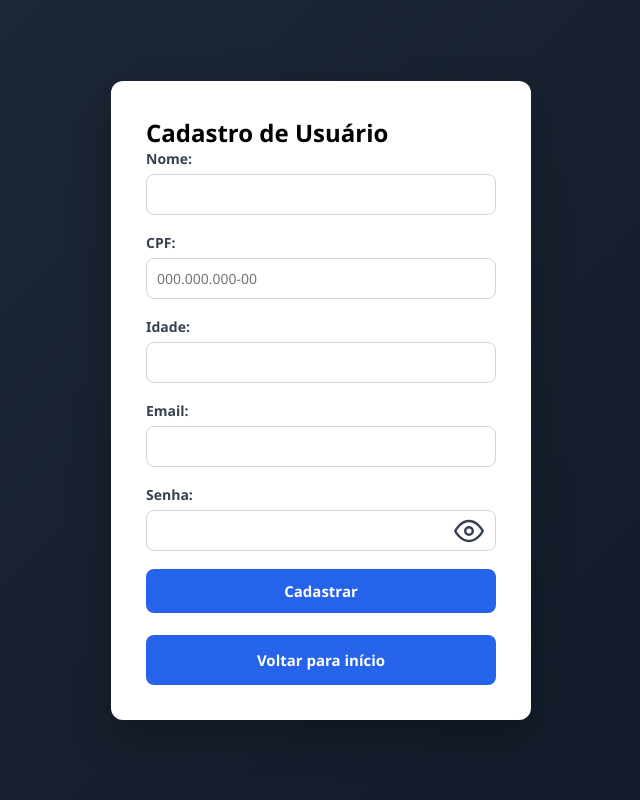
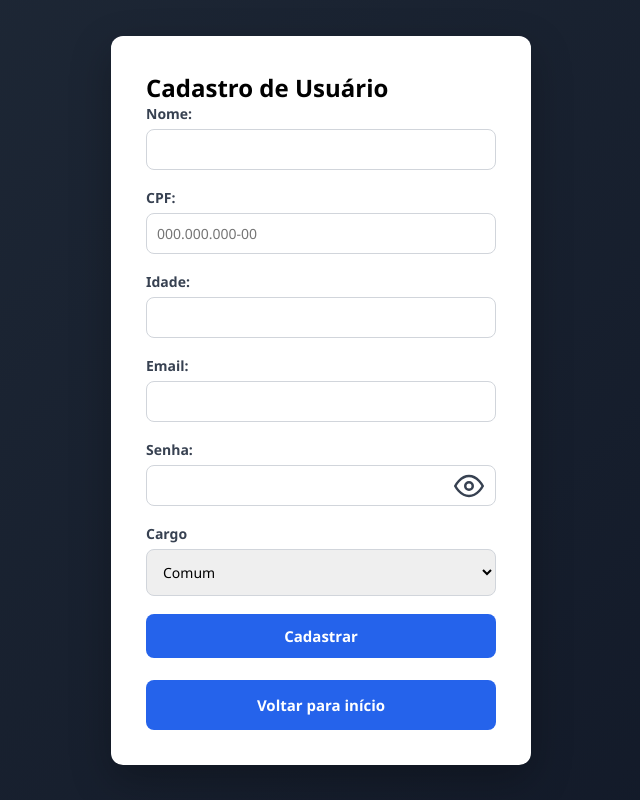
Before and after one commit to GabrielAlvesCosta/Evolucao-do-Sistema, a Flask app: page /cadastro-usuario in a window 1280 px wide. Shown: the whole page, without its empty margins (319-959 px from the left). Run offline with Flask 3, Linux system fonts and the light colour scheme.

Commit message:
Update cadastro-usuario.html

```diff
--- a/templates/cadastro-usuario.html
+++ b/templates/cadastro-usuario.html
@@ -51,6 +51,13 @@
 
         </div>
 
+        <label for="cargo">Cargo</label>
+<select name="cargo" id="cargo" required
+        style="width: 100%; padding: 12px; margin-bottom: 18px; border: 1px solid #d1d5db; border-radius: 8px; font-size: 14px;">
+    <option value="comum">Comum</option>
+    <option value="admin">Administrador</option>
+</select>
+
         <button type="submit">Cadastrar</button><br><br>
 
         <a href="{{ url_for('home') }}">Voltar para início</a>
```
